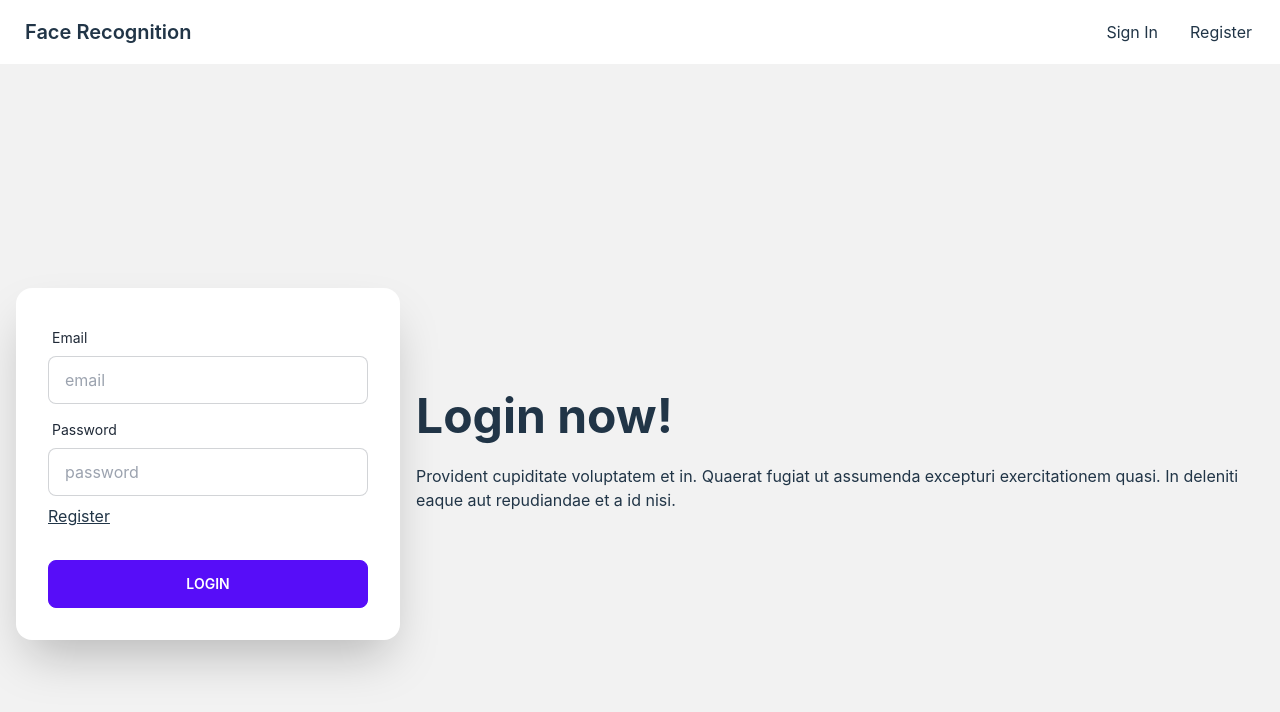
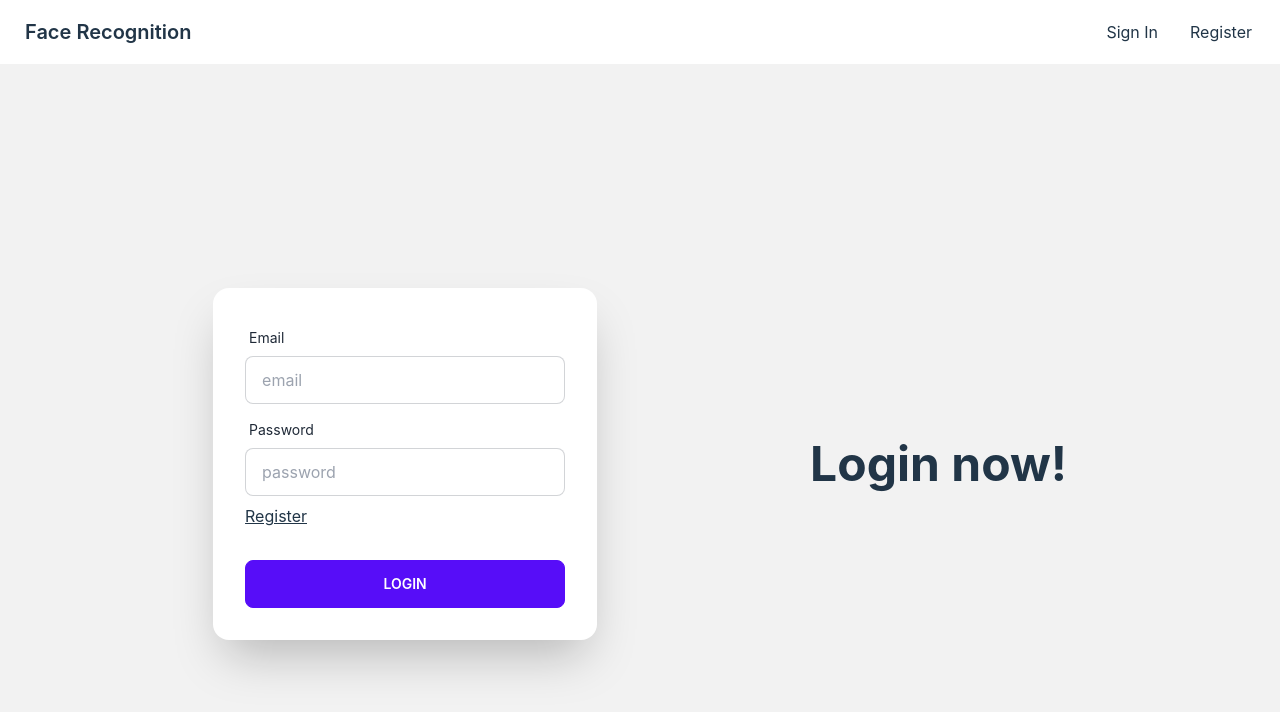
Before and after one commit to miklik1/face-recognition, a React (Vite) app: page / in a window 1280 px wide. Shown: the top 712 px of the page. Built offline with nearby package versions, Linux system fonts and the light colour scheme.

Commit message:
adjustments

```diff
--- a/src/App.tsx
+++ b/src/App.tsx
@@ -159,8 +159,8 @@ class App extends Component<AppProps, AppState> {
         />
         {route === "home" ? (
           <div className="container h-full flex items-center flex-col justify-evenly">
-            <div>{this.state.user.name}</div>
-            <div>{this.state.user.entries}</div>
+            <div>Username: <span className="text-xl font-bold">{this.state.user.name}</span></div>
+            <div>You have entered: <span className="text-xl font-bold">{this.state.user.entries}</span> images.</div>
             <ImageLinkForm
               onInputChange={this.onInputChange}
               onSubmit={this.onSubmit}
--- a/src/components/FaceRecognition.tsx
+++ b/src/components/FaceRecognition.tsx
@@ -12,12 +12,13 @@ const FaceRecognition: React.FC<FaceRecognitionProps> = ({
   return (
     <div style={{ width: 800 + "px", height: 400 + "px" }}>
       <div className="absolute" style={{ width: 800 + "px", height: "auto" }}>
-        <img
+        {imageUrl && <img
           id="inputimage"
           className="rounded-md drop-shadow-md"
           src={imageUrl}
           alt="sample"
         />
+        }
         <div
           className="bounding-box"
           style={{
--- a/src/components/ImageLinkForm.tsx
+++ b/src/components/ImageLinkForm.tsx
@@ -7,7 +7,8 @@ type ImageLinkFormProps = {
 
 const ImageLinkForm: React.FC<ImageLinkFormProps> = ({ onInputChange, onSubmit }) => {
   return (
-    <div className="flex">
+    <div className="flex flex-col gap-y-4 text-center">
+      <p>Insert image URL to detect face:</p>
       <div className="input-group">
         <input
           type="text"
--- a/src/components/Register.tsx
+++ b/src/components/Register.tsx
@@ -62,16 +62,11 @@ class Register extends Component<AppProps, AppState> {
 
   render() {
     return (
-      <main>
+      <main className="min-w-full">
         <div className="hero min-h-screen bg-base-200">
-          <div className="hero-content flex-col lg:flex-row-reverse">
+          <div className="hero-content w-full justify-evenly flex-col lg:flex-row-reverse">
             <div className="text-center lg:text-left">
               <h1 className="text-5xl font-bold">Register now!</h1>
-              <p className="py-6">
-                Provident cupiditate voluptatem et in. Quaerat fugiat ut
-                assumenda excepturi exercitationem quasi. In deleniti eaque aut
-                repudiandae et a id nisi.
-              </p>
             </div>
             <div className="card flex-shrink-0 w-full max-w-sm shadow-2xl bg-base-100">
               <div className="card-body">
--- a/src/components/SignIn.tsx
+++ b/src/components/SignIn.tsx
@@ -54,16 +54,11 @@ class SignIn extends Component<AppProps, AppState> {
   render() {
     const { onRouteChange } = this.props;
     return (
-      <main>
+      <main className="min-w-full">
         <div className="hero min-h-screen bg-base-200">
-          <div className="hero-content flex-col lg:flex-row-reverse">
+          <div className="hero-content w-full justify-evenly flex-col lg:flex-row-reverse">
             <div className="text-center lg:text-left">
               <h1 className="text-5xl font-bold">Login now!</h1>
-              <p className="py-6">
-                Provident cupiditate voluptatem et in. Quaerat fugiat ut
-                assumenda excepturi exercitationem quasi. In deleniti eaque aut
-                repudiandae et a id nisi.
-              </p>
             </div>
             <div className="card flex-shrink-0 w-full max-w-sm shadow-2xl bg-base-100">
               <div className="card-body">
```
